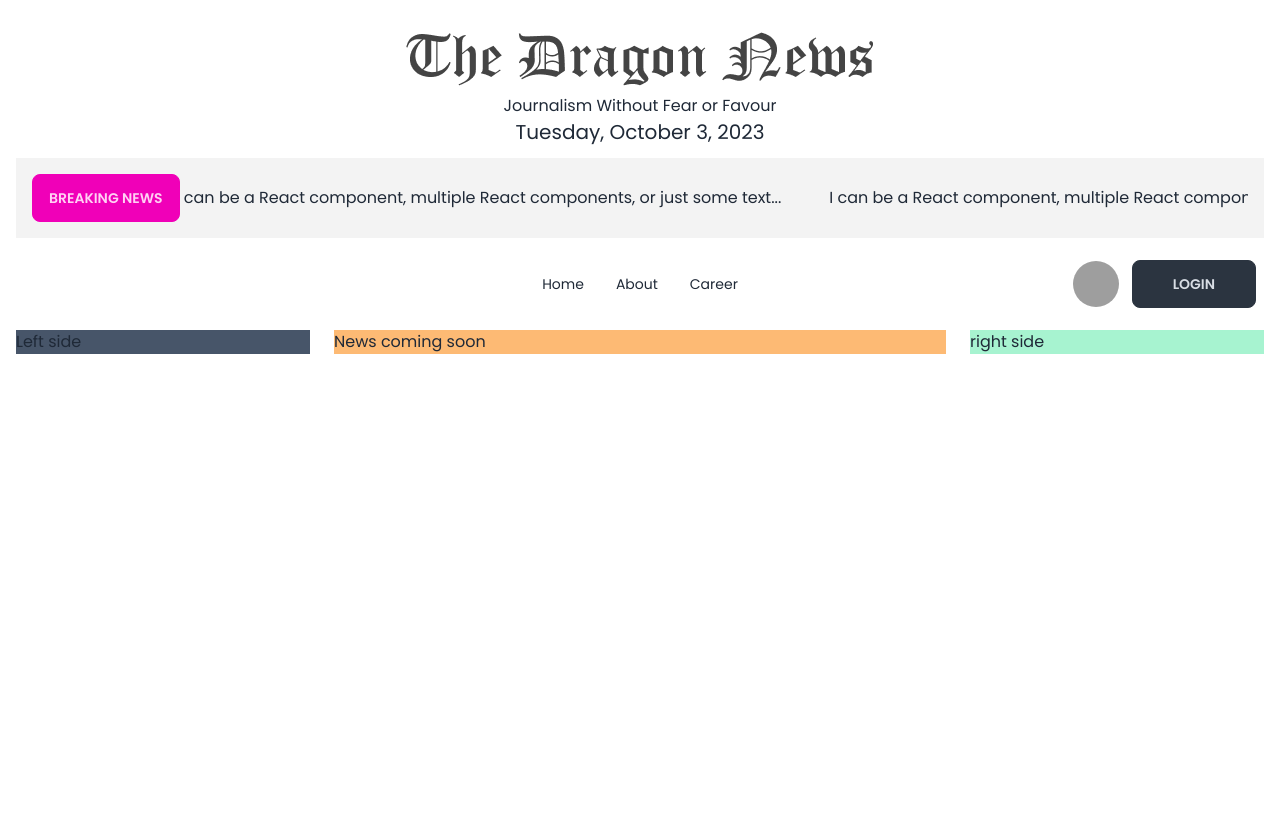
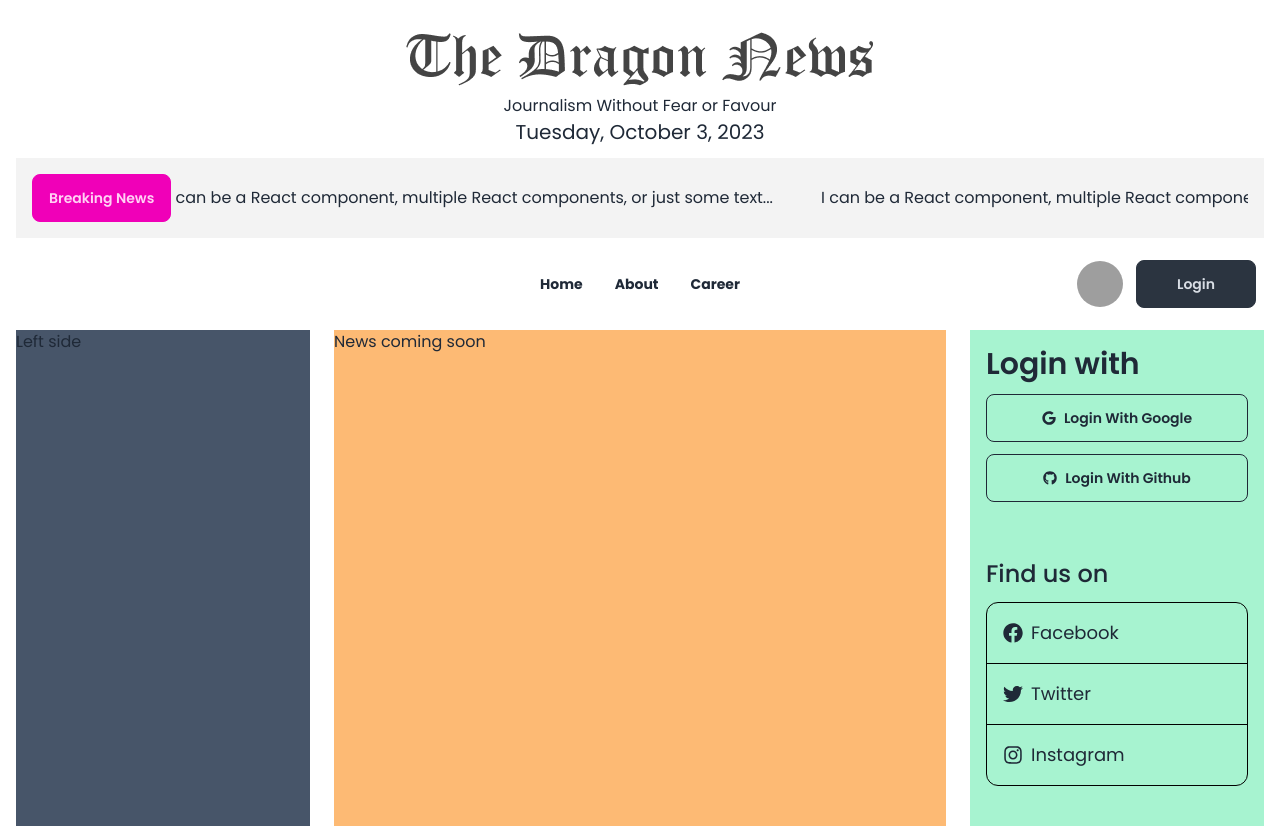
Before and after one commit to mr-tnmy-srkr/the-dragon-news-react-firebase, a React (Vite) app: page / in a window 1280 px wide. Before the commit the page ends 800 px from the top, so only its background shows below. Built offline with nearby package versions, Linux system fonts and the light colour scheme; grey boxes are pictures that could not be loaded.

Commit message:
rightsidenav added

```diff
--- a/package.json
+++ b/package.json
@@ -17,6 +17,7 @@
     "react": "^18.2.0",
     "react-dom": "^18.2.0",
     "react-fast-marquee": "^1.6.1",
+    "react-icons": "^4.11.0",
     "react-router-dom": "^6.16.0",
     "sort-by": "^0.0.2"
   },
--- a/src/pages/Home/BreakingNews.jsx
+++ b/src/pages/Home/BreakingNews.jsx
@@ -5,7 +5,7 @@ const BreakingNews = () => {
   return (
     <div className="p-4 bg-[#F3F3F3]">
     <div className="flex ">
-      <button className="btn btn-secondary ">Breaking News</button>
+      <button className="btn btn-secondary capitalize">Breaking News</button>
       <Marquee pauseOnHover={true} speed={120}>
         <Link className="mr-12" to="/">
           I can be a React component, multiple React components, or just some
--- a/src/pages/Shared/Navbar/Navbar.jsx
+++ b/src/pages/Shared/Navbar/Navbar.jsx
@@ -38,14 +38,14 @@ const Navbar = () => {
             </label>
             <ul
               tabIndex={0}
-              className="menu menu-sm dropdown-content mt-3 z-[1] p-2 shadow bg-base-100 rounded-box w-52"
+              className="menu menu-sm dropdown-content mt-3 z-[1] p-2 shadow bg-base-100 rounded-box w-52 font-bold"
             >
               {navLinks}
             </ul>
           </div>
         </div>
         <div className="navbar-center hidden lg:flex">
-          <ul className="menu menu-horizontal px-1">{navLinks}</ul>
+          <ul className="menu menu-horizontal px-1 font-bold">{navLinks}</ul>
         </div>
         <div className="navbar-end">
           <label tabIndex={0} className="btn btn-ghost btn-circle avatar">
@@ -54,7 +54,7 @@ const Navbar = () => {
             </div>
           </label>
           <Link>
-            <button className="btn btn-neutral ml-3 px-10">Login</button>
+            <button className="btn btn-neutral ml-3 px-10 capitalize">Login</button>
           </Link>
         </div>
       </div>
--- a/src/pages/Shared/RightSideNav/RightSideNav.jsx
+++ b/src/pages/Shared/RightSideNav/RightSideNav.jsx
@@ -1,8 +1,42 @@
+import { FaGoogle,FaGithub, FaFacebook, FaInstagram, FaTwitter } from 'react-icons/fa';
+
+
 
 const RightSideNav = () => {
     return (
         <div>
-            <h1>right side </h1>
+      <div className="p-4 space-y-3 mb-6">
+        <h2 className="text-3xl font-semibold">Login with</h2>
+        <button className='btn btn-outline w-full capitalize'>
+            <FaGoogle></FaGoogle>
+            Login with Google
+        </button><button className='btn btn-outline w-full capitalize'>
+            <FaGithub></FaGithub>
+            Login with Github
+        </button>
+      </div>
+
+      <div className="p-4 space-y-3 mb-6">
+        <h2 className="text-2xl font-medium">Find us on</h2>
+        <div className='border border-black rounded-xl'>
+        <a href="" className='p-4 flex text-lg items-center border-b border-black'>
+           <div className='text-xl mr-2'>
+           <FaFacebook></FaFacebook>
+           </div>
+            <span>Facebook</span>
+        </a><a href="" className='p-4 flex text-lg items-center border-b border-black'>
+        <div className='text-xl mr-2'>
+            <FaTwitter></FaTwitter>
+            </div>
+            <span>Twitter</span>
+        </a><a href="" className='p-4 flex text-lg items-center '>
+        <div className='text-xl mr-2'>
+            <FaInstagram></FaInstagram>
+            </div>
+            <span>Instagram</span>
+        </a>
+        </div>
+      </div>
         </div>
     );
 };
```
Also changed, not shown: 1 other file (tests, documents, lock files or other folders).
